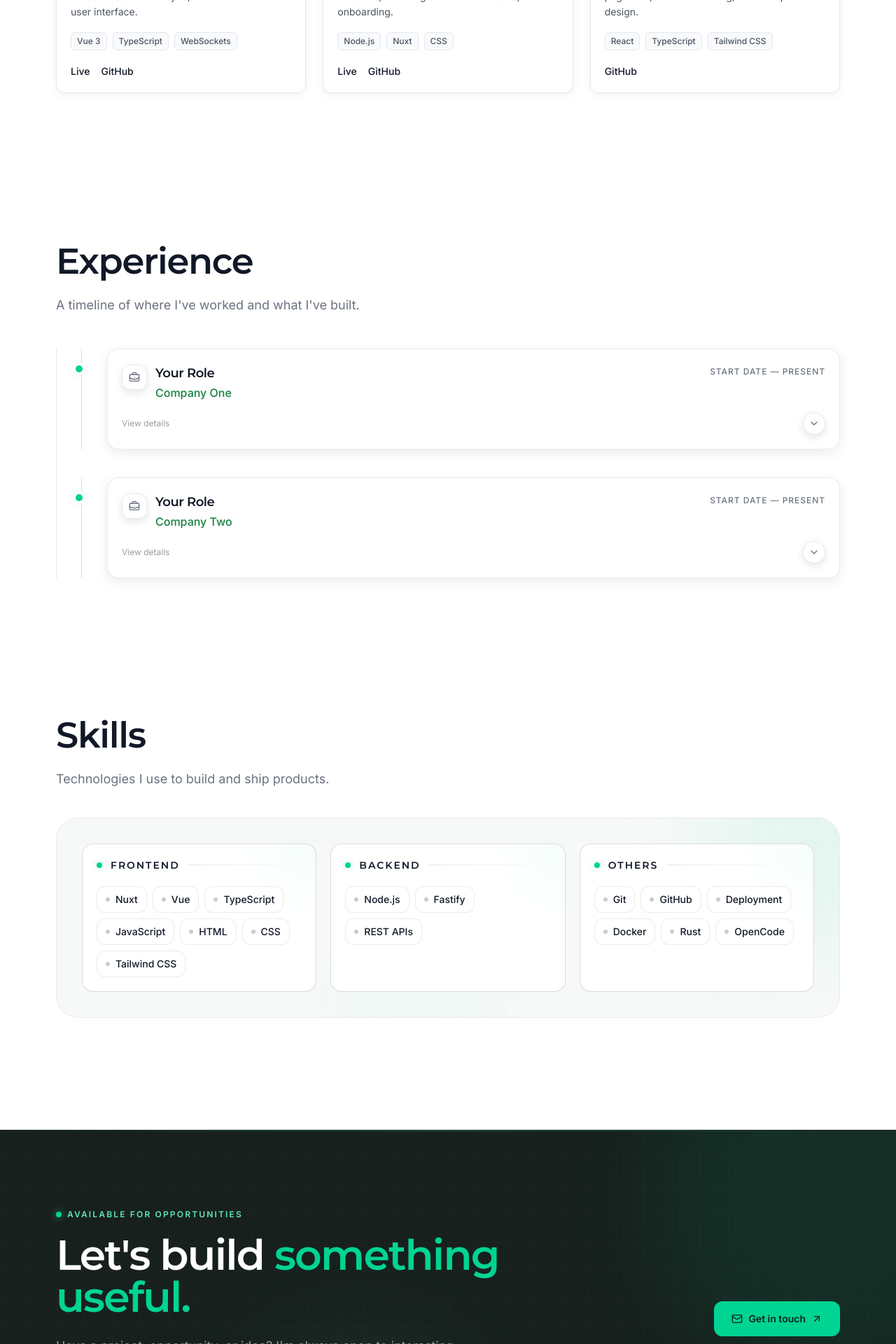
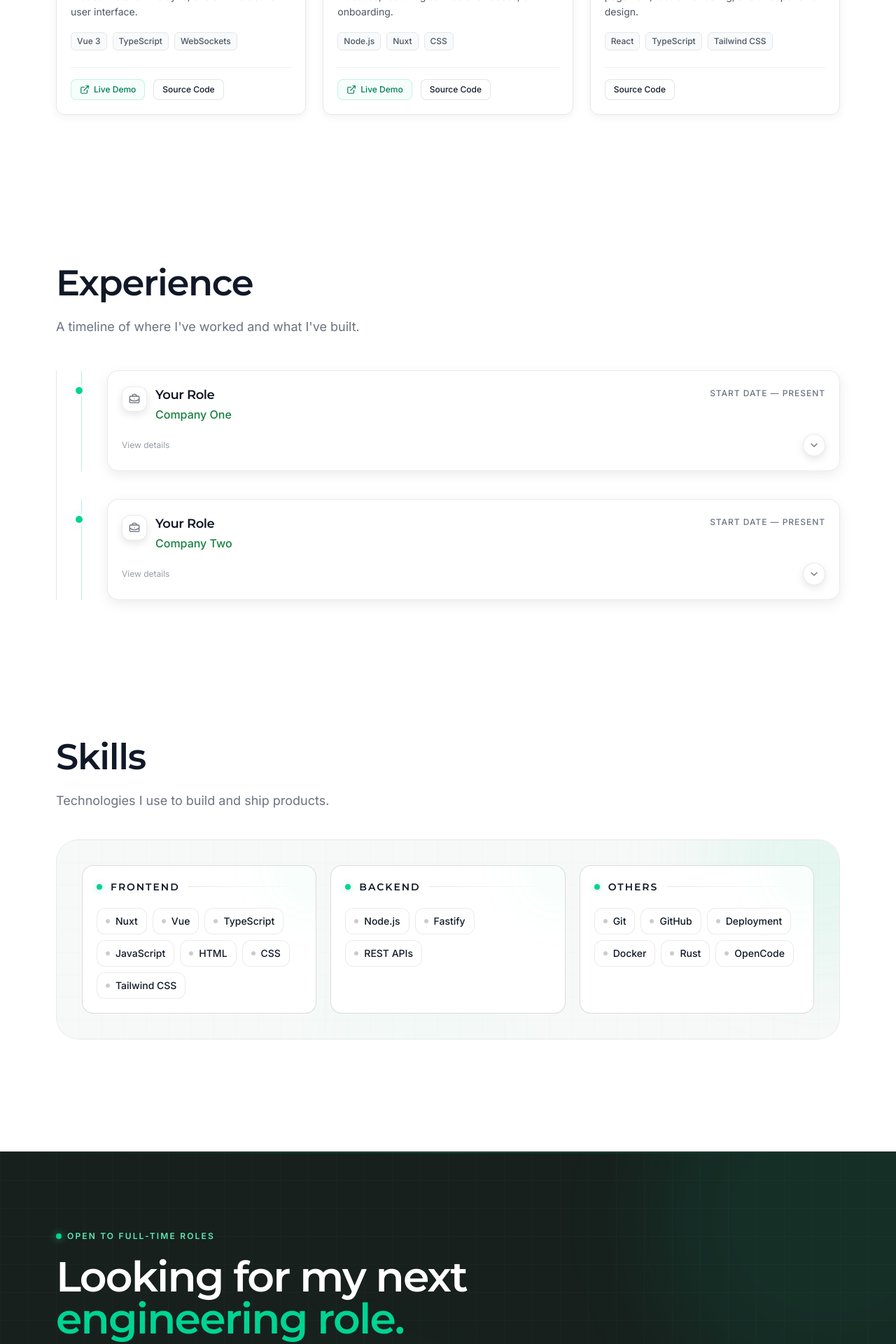
Before and after one commit to xazalo/portfolio, a React (Vite) app: page / in a window 1280 px wide. Shown: the part 1460-3380 px from the top of the page at 70% size. Built offline with nearby package versions, Linux system fonts and the light colour scheme.

Commit message:
style: improve styles

```diff
--- a/src/components/contact/ContactSection.tsx
+++ b/src/components/contact/ContactSection.tsx
@@ -140,7 +140,7 @@ export function ContactSection() {
                 "
               />
 
-              Available for opportunities
+              Open to full-time roles
             </div>
 
             <h2
@@ -155,10 +155,10 @@ export function ContactSection() {
                 lg:text-6xl
               "
             >
-              Let&apos;s build
+              Looking for my next
               <span className="text-emerald-400">
                 {' '}
-                something useful.
+                engineering role.
               </span>
             </h2>
 
@@ -175,9 +175,9 @@ export function ContactSection() {
                 sm:leading-8
               "
             >
-              Have a project, opportunity, or idea?
-              I&apos;m always open to interesting collaborations
-              and opportunities to build useful products.
+              I&apos;m actively seeking opportunities to join an innovative tech team.
+              Whether you have an open position, a referral, or just want to review my code,
+              I&apos;d love to connect.
             </p>
           </div>
 
@@ -235,7 +235,7 @@ export function ContactSection() {
             >
               <Mail className="h-4 w-4" />
 
-              Get in touch
+              Contact me
 
               <ArrowUpRight
                 className="
@@ -287,7 +287,7 @@ export function ContactSection() {
               "
             >
               <Download className="h-4 w-4" />
-              Download CV
+              Download Resume
             </a>
           </div>
         </div>
@@ -320,7 +320,7 @@ export function ContactSection() {
                 text-white/30
               "
             >
-              Find me
+              Connect with me
             </span>
 
             {socialLinks.map((link) => (
--- a/src/components/projects/ProjectCard.tsx
+++ b/src/components/projects/ProjectCard.tsx
@@ -1,4 +1,4 @@
-import { Eye } from 'lucide-react'
+import { ExternalLink, Eye } from 'lucide-react'
 import type { Project } from '../../data/projects.ts'
 import { Badge } from '../ui/Badge.tsx'
 import { Card } from '../ui/Card.tsx'
@@ -129,6 +129,15 @@ export function ProjectCard({
           hover:to-emerald-50/50
         "
       >
+        {/* Render Image if available, otherwise display Initial */}
+        {project.image ? (
+          <img
+            src={project.image}
+            alt={project.title}
+            className="h-full w-full object-cover transition-transform duration-500 group-hover/preview:scale-105"
+          />
+        ) : (
+          <>
             {/* Background glow */}
             <span
               aria-hidden="true"
@@ -192,6 +201,8 @@ export function ProjectCard({
             >
               {project.title.charAt(0)}
             </span>
+          </>
+        )}
 
         {/* Quick view overlay */}
         <span
@@ -318,58 +329,80 @@ export function ProjectCard({
           ))}
         </ul>
 
-        {/* Links */}
+        {/* Action Links */}
         {project.liveUrl || project.githubUrl ? (
           <div
             className="
-              mt-5
+              mt-6
               flex
-              gap-4
-              text-sm
-              font-medium
+              items-center
+              gap-3
+              pt-4
+              border-t
+              border-black/[0.06]
             "
           >
-            {project.liveUrl ? (
+            {project.liveUrl && (
               <a
                 href={project.liveUrl}
                 target="_blank"
-                rel="noreferrer"
+                rel="noopener noreferrer"
+                aria-label={`Visit live demo for ${project.title}`}
                 className="
-                  relative
-                  text-foreground
-
+                  inline-flex
+                  items-center
+                  gap-1.5
+                  rounded-lg
+                  border
+                  border-emerald-500/20
+                  bg-emerald-50/50
+                  px-3
+                  py-1.5
+                  text-xs
+                  font-medium
+                  text-emerald-700
                   transition-all
                   duration-200
-
-                  hover:text-emerald-500
-
-                  hover:[text-shadow:0_4px_12px_rgba(52,211,153,0.30)]
+                  hover:bg-emerald-500
+                  hover:text-white
+                  hover:border-emerald-500
+                  hover:shadow-[0_2px_8px_rgba(52,211,153,0.30)]
                 "
               >
-                Live
+                <ExternalLink className="h-3.5 w-3.5" />
+                Live Demo
               </a>
-            ) : null}
+            )}
 
-            {project.githubUrl ? (
+            {project.githubUrl && (
               <a
                 href={project.githubUrl}
                 target="_blank"
-                rel="noreferrer"
+                rel="noopener noreferrer"
+                aria-label={`View GitHub repository for ${project.title}`}
                 className="
-                  relative
+                  inline-flex
+                  items-center
+                  gap-1.5
+                  rounded-lg
+                  border
+                  border-black/[0.10]
+                  bg-white
+                  px-3
+                  py-1.5
+                  text-xs
+                  font-medium
                   text-foreground
-
                   transition-all
                   duration-200
-
-                  hover:text-emerald-500
-
-                  hover:[text-shadow:0_4px_12px_rgba(52,211,153,0.30)]
+                  hover:border-black/[0.20]
+                  hover:bg-black/[0.03]
+                  hover:text-emerald-600
                 "
               >
-                GitHub
+                Source Code
               </a>
-            ) : null}
+            )}
           </div>
         ) : null}
       </div>
--- a/src/components/projects/ProjectsSection.tsx
+++ b/src/components/projects/ProjectsSection.tsx
@@ -11,7 +11,7 @@ type ProjectFilter = 'all' | ProjectCategory
 const FILTERS: { id: ProjectFilter; label: string }[] = [
   { id: 'all', label: 'All projects' },
   { id: 'frontend', label: 'Frontend' },
-  { id: 'backend', label: 'Backend' },
+  { id: 'fullstack', label: 'Full Stack' },
 ]
 
 interface ProjectsSectionProps {
```
Lines whose indentation alone changed are shown as unchanged.
